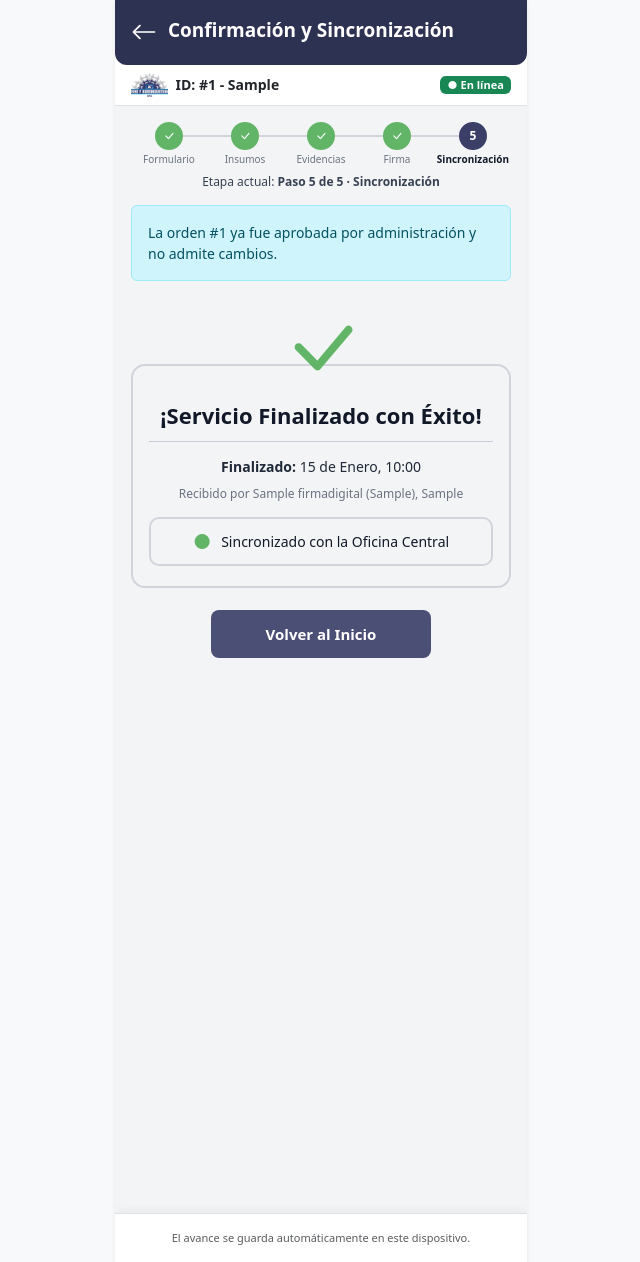
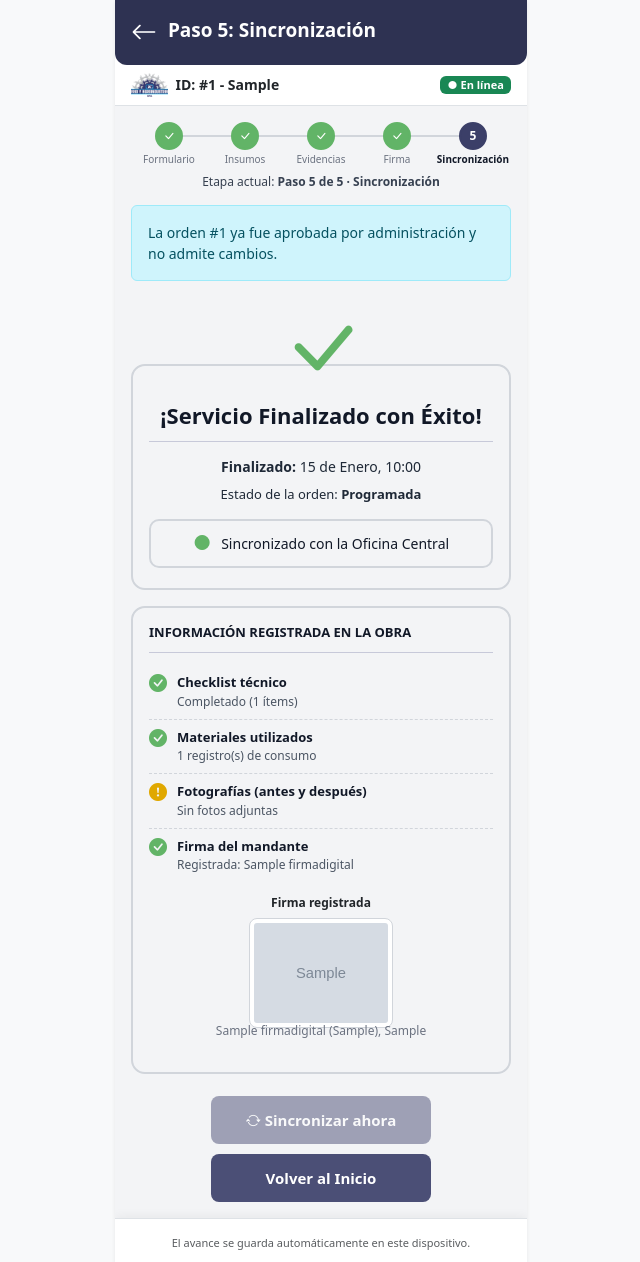
Before and after one commit to MarianMCPH/Proyecto-Gamma, a Django app: page /pwa/sincronizacion/ in a window 1280 px wide. Shown: the whole page, without its empty margins (319-959 px from the left). Run offline with Django 5.2, Linux system fonts and the light colour scheme; tables that the repository leaves empty hold one stand-in row (values such as "Sample post"); grey boxes marked "Sample" are stand-in pictures.

Commit message:
Sincronización: Paso 5, revisión de lo registrado, pendientes, progreso y reintento

```diff
--- a/apps/pwa/templates/pwa/sincronizacion_faena.html
+++ b/apps/pwa/templates/pwa/sincronizacion_faena.html
@@ -1,7 +1,7 @@
 {% extends "base_pwa.html" %}
 {% load static %}
 
-{% block header_title %}<a href="{% url 'obras:itinerario' %}" class="volver-header" aria-label="Ir al inicio"><i class="bi bi-arrow-left"></i></a> Confirmación y Sincronización{% endblock %}
+{% block header_title %}<a href="{% url 'obras:itinerario' %}" class="volver-header" aria-label="Ir al inicio"><i class="bi bi-arrow-left"></i></a> Paso 5: Sincronización{% endblock %}
 
 {% block work_id %}{% if orden %}ID: #{{ orden.pk }} - {{ orden.tipo_servicio }}{% else %}Sin orden asignada{% endif %}{% endblock %}
 
@@ -21,19 +21,69 @@
             </div>
 
             <p class="detalle-resumen"><strong>Finalizado:</strong> <span id="fecha-cierre">—</span></p>
-            {% if firma %}
-                <p class="detalle-resumen detalle-firma">Recibido por {{ firma.nombre_firmante }} ({{ firma.rut_firmante }}), {{ firma.cargo_firmante }}</p>
+            {% if orden %}
+                <p class="detalle-resumen detalle-estado">Estado de la orden: <strong id="estado-orden">{{ estado_orden }}</strong></p>
             {% endif %}
 
             <div class="estado-sincronizado" id="estado-sync" role="status" aria-live="polite">
                 <span class="punto punto-verde" id="punto-sync">●</span>
                 <span id="texto-sync">Sincronizado con la Oficina Central</span>
             </div>
+
+            <!-- Progreso del envío -->
+            <div class="progreso-sync d-none" id="progreso-sync">
+                <div class="progress" role="progressbar" aria-label="Progreso de la sincronización" aria-valuemin="0" aria-valuemax="100">
+                    <div class="progress-bar" id="barra-sync" style="width: 0%"></div>
+                </div>
+                <p class="texto-progreso" id="texto-progreso"></p>
+            </div>
         </div>
     </div>
 
-    <!-- Botón Volver al Inicio -->
-    <div class="contenedor-submit">
+    <!-- Revisión de lo registrado en la base de datos -->
+    {% if orden %}
+    <section class="card-insumo card-resumen" aria-labelledby="titulo-registro">
+        <div class="card-header-insumo">
+            <h3 class="texto-centrado titulo-seccion" id="titulo-registro">INFORMACIÓN REGISTRADA EN LA OBRA</h3>
+        </div>
+        <ul class="lista-verificacion">
+            {% for v in verificacion %}
+                <li class="{% if v.ok %}ok{% else %}falta{% endif %}">
+                    <i class="bi {% if v.ok %}bi-check-circle-fill{% else %}bi-exclamation-circle-fill{% endif %}" aria-hidden="true"></i>
+                    <div><span class="nombre">{{ v.nombre }}</span><span class="detalle">{{ v.texto }}</span></div>
+                </li>
+            {% endfor %}
+        </ul>
+
+        {% if firma %}
+            <div class="firma-registrada">
+                <p class="label-firma">Firma registrada</p>
+                <img src="{{ firma.imagen_base64_url }}" alt="Firma de {{ firma.nombre_firmante }}" class="img-firma">
+                <p class="detalle-firma">{{ firma.nombre_firmante }} ({{ firma.rut_firmante }}), {{ firma.cargo_firmante }}</p>
+            </div>
+        {% endif %}
+    </section>
+    {% endif %}
+
+    <!-- Datos pendientes en este dispositivo -->
+    <section class="card-insumo card-resumen d-none" id="panel-pendientes" aria-labelledby="titulo-pendientes">
+        <div class="card-header-insumo">
+            <h3 class="texto-centrado titulo-seccion" id="titulo-pendientes">PENDIENTE DE SINCRONIZAR</h3>
+        </div>
+        <ul class="lista-pendientes" id="lista-pendientes"></ul>
+    </section>
+
+    <!-- Errores devueltos por la oficina -->
+    <div id="panel-errores" class="alert alert-danger small d-none" role="alert"></div>
+
+    <!-- Acciones -->
+    <div class="contenedor-submit acciones-sync">
+        <button type="button" id="btn-sincronizar" class="btn-volver-inicio btn-accion">
+            <i class="bi bi-arrow-repeat" aria-hidden="true"></i> Sincronizar ahora
+        </button>
+        <button type="button" id="btn-reintentar" class="btn-reintentar d-none">
+            <i class="bi bi-arrow-counterclockwise" aria-hidden="true"></i> Reintentar envíos fallidos
+        </button>
         <a href="{% url 'obras:itinerario' %}" class="btn-volver-inicio">Volver al Inicio</a>
     </div>
 
--- a/static/css/sincronizacion.css
+++ b/static/css/sincronizacion.css
@@ -47,3 +47,36 @@
 .icono-check.neutro { color: #9CA3AF; }
 .punto-rojo { color: #DC3545; }
 .punto-gris { color: #9CA3AF; }
+
+/* Estado de la orden y progreso */
+.detalle-estado { font-size: 13px; margin-top: -6px; }
+.progreso-sync { margin-top: 12px; }
+.progreso-sync .progress { height: 10px; }
+.progreso-sync .progress-bar { background-color: #3b3f68; transition: width .3s; }
+.texto-progreso { font-size: 12px; color: #374151; margin: 6px 0 0 0; }
+
+/* Resumen de lo registrado y pendientes */
+.card-resumen { padding: 16px; margin-top: 16px; text-align: left; }
+.titulo-seccion { font-size: 13px !important; font-weight: 600 !important; }
+.lista-verificacion, .lista-pendientes { list-style: none; margin: 0; padding: 0; }
+.lista-verificacion li { display: flex; gap: 10px; align-items: flex-start; padding: 8px 0; border-bottom: 1px dashed #D1D5DB; }
+.lista-verificacion li:last-child { border-bottom: 0; }
+.lista-verificacion i { font-size: 18px; line-height: 1.2; }
+.lista-verificacion li.ok i { color: #62B467; }
+.lista-verificacion li.falta i { color: #E0A800; }
+.lista-verificacion .nombre { display: block; font-size: 13px; font-weight: 700; color: #111827; }
+.lista-verificacion .detalle { display: block; font-size: 12px; color: #4B5563; }
+.lista-pendientes li { font-size: 13px; padding: 6px 0; border-bottom: 1px dashed #D1D5DB; }
+.lista-pendientes li:last-child { border-bottom: 0; }
+.firma-registrada { text-align: center; margin-top: 12px; }
+.label-firma { font-size: 12px; font-weight: 700; margin: 0 0 6px 0; }
+.img-firma { max-width: 100%; max-height: 110px; background: #fff; border: 1px solid #D1D5DB; border-radius: 8px; padding: 4px; }
+
+/* Botones de acción */
+.acciones-sync { flex-direction: column; align-items: center; gap: 10px; }
+.btn-accion { border: 0; cursor: pointer; }
+.btn-accion:disabled { opacity: .5; cursor: not-allowed; }
+.btn-reintentar {
+    min-width: 220px; min-height: 46px; background: #FFFFFF; color: #842029;
+    border: 2px solid #DC3545; border-radius: 8px; font-size: 14px; font-weight: 600;
+}
--- a/static/js/sincronizacion.js
+++ b/static/js/sincronizacion.js
@@ -1,15 +1,16 @@
 /* =================================================
-   JS Exclusivo - Pantalla 5: Confirmación y Sincronización
+   JS Exclusivo - Pantalla 5: Sincronización
    Junta dos fuentes:
    - la base de datos (¿la orden ya tiene firma y fecha de cierre?), que entrega Django
    - la cola del dispositivo (¿queda algo por enviar? ¿algo fue rechazado?)
-   y se actualiza sola cuando termina un envío o vuelve la conexión.
+   Permite sincronizar a mano, ver el progreso y reintentar los envíos rechazados.
    ================================================= */
 
 document.addEventListener('DOMContentLoaded', () => {
     const MESES = ['Enero', 'Febrero', 'Marzo', 'Abril', 'Mayo', 'Junio', 'Julio', 'Agosto', 'Septiembre', 'Octubre', 'Noviembre', 'Diciembre'];
     const pad = n => String(n).padStart(2, '0');
     const formatear = d => `${pad(d.getDate())} de ${MESES[d.getMonth()]}, ${pad(d.getHours())}:${pad(d.getMinutes())}`;
+    const NOMBRES_TIPO = { evidencia: 'Fotografía', cierre: 'Cierre de faena con firma', solicitud: 'Solicitud de insumo' };
 
     const tarjeta = document.getElementById('tarjeta-final');
     const enServidor = tarjeta.dataset.cierreRegistrado === '1';
@@ -17,23 +18,24 @@ document.addEventListener('DOMContentLoaded', () => {
     const ultima = FaenaStore.ultima();
     const ultimaDeEstaOrden = ultima && ultima.orden === orden ? ultima : null;
 
-    const punto = document.getElementById('punto-sync');
-    const texto = document.getElementById('texto-sync');
-    const icono = document.getElementById('icono-estado');
-    const titulo = document.getElementById('titulo-final');
-    const fechaEl = document.getElementById('fecha-cierre');
+    const $ = id => document.getElementById(id);
+    const punto = $('punto-sync'), texto = $('texto-sync'), icono = $('icono-estado'), titulo = $('titulo-final');
+    const btnSync = $('btn-sincronizar'), btnReintentar = $('btn-reintentar');
+    let huboEnvios = false;
 
     function pintar() {
         const fechaIso = tarjeta.dataset.fechaCierre || (ultimaDeEstaOrden && ultimaDeEstaOrden.cerrada_en);
-        fechaEl.textContent = fechaIso ? formatear(new Date(fechaIso)) : '—';
+        $('fecha-cierre').textContent = fechaIso ? formatear(new Date(fechaIso)) : '—';
 
+        const pendientes = orden ? FaenaStore.pendientesDe(orden) : [];
+        const errores = orden ? FaenaStore.erroresDe(orden) : [];
         const id = ultimaDeEstaOrden && ultimaDeEstaOrden.uuid_sync;
-        const error = id ? FaenaStore.errorDe(id) : null;
-        const pendiente = id ? FaenaStore.pendiente(id) : false;
+        const errorCierre = id ? FaenaStore.errorDe(id) : null;
+        const cierrePendiente = id ? FaenaStore.pendiente(id) : false;
 
         let estado;
-        if (error) estado = 'error';
-        else if (pendiente) estado = 'pendiente';
+        if (errorCierre) estado = 'error';
+        else if (cierrePendiente) estado = 'pendiente';
         else if (enServidor || id) estado = 'ok';      // id sin pendiente ni error = ya lo aceptó el servidor
         else estado = 'sin-cierre';
 
@@ -46,16 +48,73 @@ document.addEventListener('DOMContentLoaded', () => {
             'sin-cierre': 'Faena sin cierre registrado'
         })[estado];
         texto.textContent = ({
-            ok: 'Sincronizado con la Oficina Central',
+            ok: pendientes.length ? 'Cierre registrado. Quedan datos por enviar.' : 'Sincronizado con la Oficina Central',
             pendiente: navigator.onLine
-                ? 'Sincronizando con la Oficina Central…'
+                ? 'Pendiente de enviar a la Oficina Central.'
                 : 'Guardado en el dispositivo. Se enviará al recuperar la conexión.',
-            error: error ? 'La oficina rechazó el envío: ' + error.mensaje : '',
+            error: errorCierre ? 'La oficina rechazó el cierre: ' + errorCierre.mensaje : '',
             'sin-cierre': 'Esta orden todavía no tiene la firma del mandante.'
         })[estado];
+
+        // Lista de lo que sigue en el dispositivo
+        const lista = $('lista-pendientes');
+        lista.innerHTML = '';
+        pendientes.forEach(i => {
+            const li = document.createElement('li');
+            const extra = i.tipo === 'evidencia' ? ` (${i.payload.tipo === 'antes' ? 'antes' : 'después'}, bloque ${i.payload.bloque})` : '';
+            li.textContent = (NOMBRES_TIPO[i.tipo] || i.tipo) + extra;
+            lista.appendChild(li);
+        });
+        $('panel-pendientes').classList.toggle('d-none', pendientes.length === 0);
+
+        // Errores devueltos por el servidor
+        const panelErr = $('panel-errores');
+        panelErr.innerHTML = '';
+        if (errores.length) {
+            const t = document.createElement('strong');
+            t.textContent = 'Envíos rechazados por la oficina:';
+            const ul = document.createElement('ul');
+            ul.className = 'mb-0 mt-1';
+            errores.forEach(e => {
+                const li = document.createElement('li');
+                li.textContent = `${NOMBRES_TIPO[e.tipo] || e.tipo}: ${e.mensaje}`;
+                ul.appendChild(li);
+            });
+            panelErr.append(t, ul);
+        }
+        panelErr.classList.toggle('d-none', errores.length === 0);
+        btnReintentar.classList.toggle('d-none', !errores.some(e => e.item));
+
+        btnSync.disabled = !navigator.onLine || pendientes.length === 0;
+        btnSync.title = !navigator.onLine ? 'Sin conexión' : (pendientes.length ? '' : 'No hay datos pendientes');
     }
 
-    window.addEventListener('faena:sync', pintar);
+    // Progreso del envío
+    window.addEventListener('faena:progreso', (e) => {
+        const { hechos, total, fin } = e.detail;
+        const caja = $('progreso-sync');
+        if (!total) { caja.classList.add('d-none'); return; }
+        caja.classList.remove('d-none');
+        const pct = Math.round((hechos / total) * 100);
+        $('barra-sync').style.width = pct + '%';
+        $('texto-progreso').textContent = fin
+            ? `Envío terminado: ${hechos} de ${total}.`
+            : `Enviando ${Math.min(hechos + 1, total)} de ${total}…`;
+        if (hechos > 0) huboEnvios = true;
+    });
+
+    // Al terminar, si se envió algo, se recarga para mostrar lo registrado en la BD
+    window.addEventListener('faena:sync', () => {
+        pintar();
+        if (huboEnvios && orden && FaenaStore.pendientesDe(orden).length === 0) {
+            huboEnvios = false;
+            setTimeout(() => window.location.reload(), 900);
+        }
+    });
+
+    btnSync.addEventListener('click', () => { btnSync.disabled = true; FaenaStore.sincronizar(); });
+    btnReintentar.addEventListener('click', () => { btnReintentar.disabled = true; FaenaStore.reintentarErrores(orden).finally(() => { btnReintentar.disabled = false; }); });
+
     window.addEventListener('online', pintar);
     window.addEventListener('offline', pintar);
     pintar();
```
